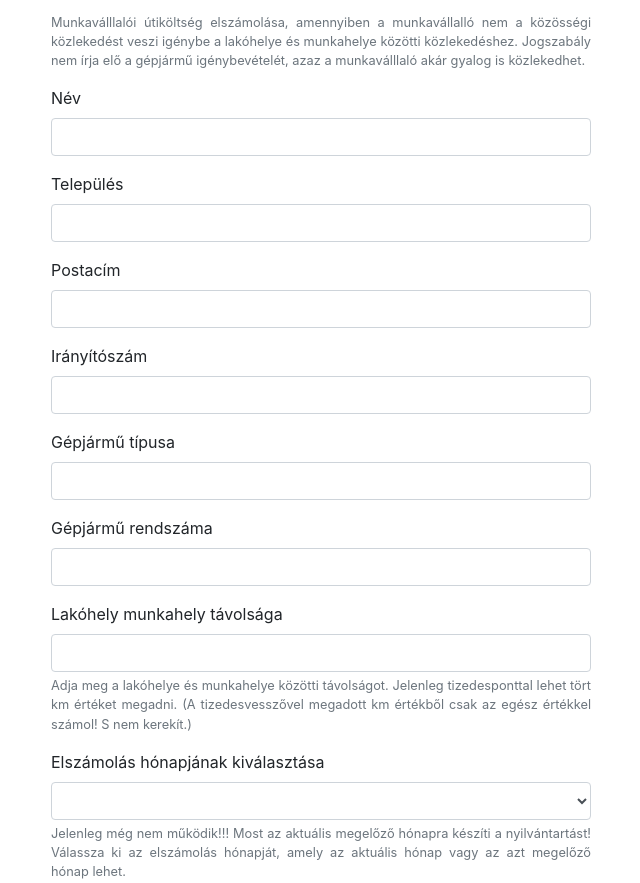
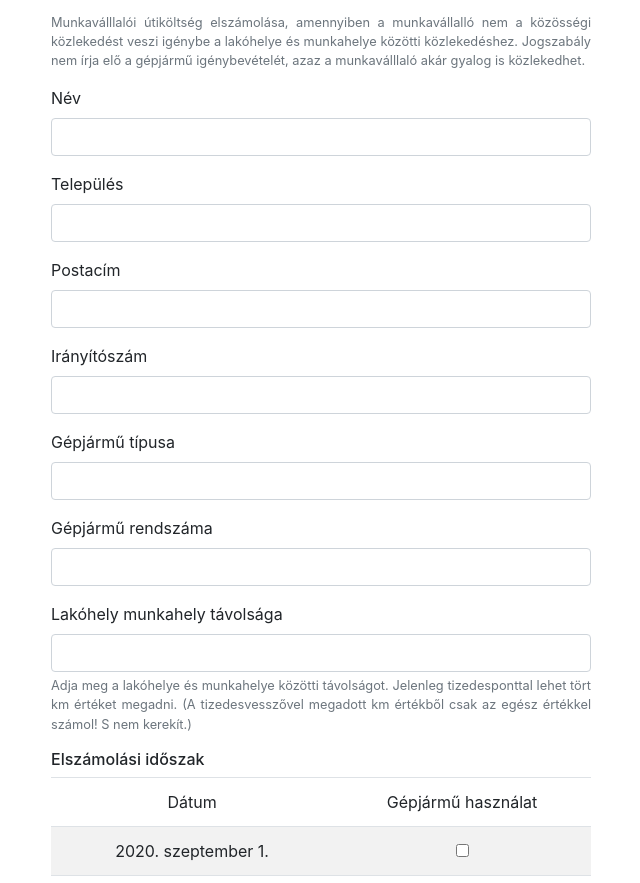
Before and after one commit to rhetesi/rhetesi.github.io, a plain HTML site: page index.html in a window 1280 px wide. Shown: the part 69-952 px from the top of the page, without its empty margins (319-959 px from the left). Drawn offline with Linux system fonts and the light colour scheme.

Commit message:
Hónapválasztás kiszedve_201007_office

```diff
--- a/index.html
+++ b/index.html
@@ -56,10 +56,10 @@
                         </small>
                     </div>
 
-                    <div class="form-group">
+                    <!--<div class="form-group">
                         <label for="">Elszámolás hónapjának kiválasztása</label>
                         <select type="option" id="monthInput" name="month-input" class="form-control"></select>
-                        <!-- SOHA NE FELEJTSD EL LEZÁRNI A SELECT ELEMET!!!-->
+                        <!-- SOHA NE FELEJTSD EL LEZÁRNI A SELECT ELEMET!!!
                         <small class="form-text text-muted text-justify">
                             Jelenleg még nem működik!!! Most az aktuális megelőző hónapra készíti a nyilvántartást!
                             Válassza ki az elszámolás hónapját, amely az aktuális hónap vagy az azt megelőző hónap
@@ -69,10 +69,10 @@
                     <div>
                         <button id="chooseDay" type="button" class="btn btn-outline-primary">Napok kiválasztása</button>
 
-                    </div>
+                    </div> -->
                     <div id="selectedMonth">
                         <!--Ennek a div-nek az innerHTML-jét kell JS-szel átírni!-->
-                        <h6>Kiválasztott hónap</h6>
+                        <h6>Elszámolási időszak</h6>
 
                         <table id="gepjarmu" name="gepjarmuHasznalat" class="table table-striped text-center">
                             <thead>
```
